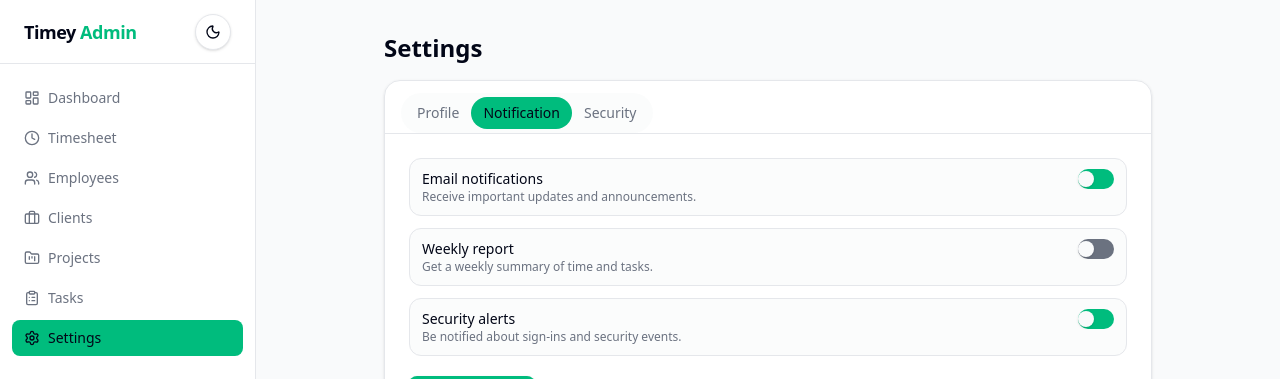
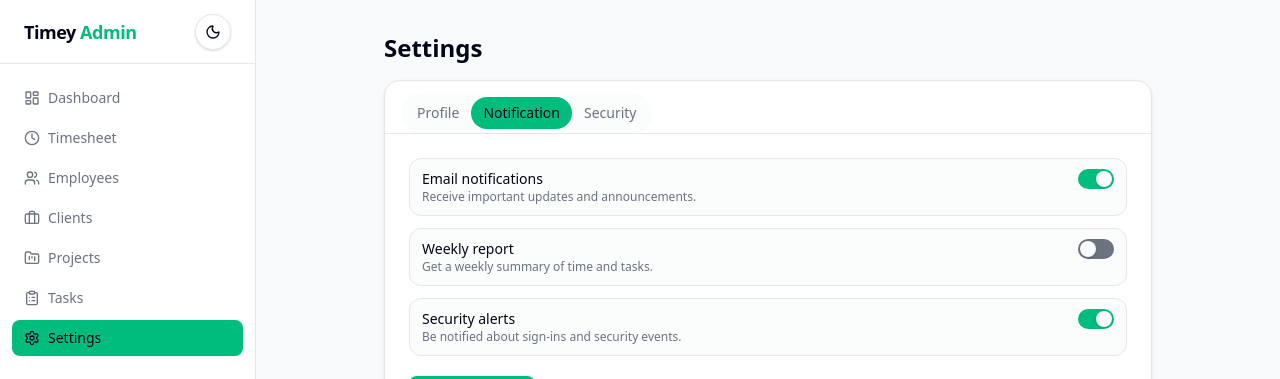
Before and after one commit to Bhavya190/Timey, a Next.js app: page /admin/settings in a window 1280 px wide. Both pictures are taken after a click on the button "Notification". Shown: the top 379 px of the page. Built offline with nearby package versions, Linux system fonts and the light colour scheme.

Commit message:
Fix:admin/employee setting toggle raw knob animation

```diff
--- a/src/components/settings/NotificationForm.tsx
+++ b/src/components/settings/NotificationForm.tsx
@@ -98,18 +98,41 @@ function ToggleRow({
         <p className="text-sm font-medium">{label}</p>
         <p className="text-xs text-muted">{description}</p>
       </div>
-      <label className="inline-flex items-center gap-2">
+
+      <label className="relative inline-flex items-center cursor-pointer">
         <span className="sr-only">{label}</span>
+
+        {/* peer checkbox */}
         <input
           type="checkbox"
           name={name}
           checked={checked}
           onChange={onChange}
-          className="peer hidden"
+          className="sr-only peer"
         />
-        <span className="relative inline-flex h-5 w-9 items-center rounded-full bg-muted peer-checked:bg-emerald-500 transition-colors">
-          <span className="inline-block h-4 w-4 rounded-full bg-background shadow transform transition-transform translate-x-0 peer-checked:translate-x-4" />
-        </span>
+
+        {/* track + knob (knob is the after: pseudo-element) */}
+        <div
+          className="
+            w-9 h-5
+            bg-muted
+            rounded-full
+            transition-colors
+            peer-checked:bg-emerald-500
+            relative
+            after:content-['']
+            after:absolute
+            after:top-[2px]
+            after:left-[2px]
+            after:h-4
+            after:w-4
+            after:rounded-full
+            after:bg-background
+            after:shadow
+            after:transition-all
+            peer-checked:after:translate-x-4
+          "
+        />
       </label>
     </div>
   );
--- a/src/components/settings/SecurityForm.tsx
+++ b/src/components/settings/SecurityForm.tsx
@@ -81,18 +81,41 @@ export default function SecurityForm() {
             Add an extra layer of security to your account.
           </p>
         </div>
-        <label className="inline-flex items-center gap-2">
+
+        <label className="relative inline-flex items-center cursor-pointer">
           <span className="sr-only">Enable two-factor authentication</span>
+
+          {/* peer checkbox */}
           <input
             type="checkbox"
             name="twoFactorEnabled"
             checked={form.twoFactorEnabled}
             onChange={handleChange}
-            className="peer hidden"
+            className="sr-only peer"
           />
-          <span className="relative inline-flex h-5 w-9 items-center rounded-full bg-muted peer-checked:bg-emerald-500 transition-colors">
-            <span className="inline-block h-4 w-4 rounded-full bg-background shadow transform transition-transform translate-x-0 peer-checked:translate-x-4" />
-          </span>
+
+          {/* track + knob (knob is the after: pseudo-element) */}
+          <div
+            className="
+              w-9 h-5
+              bg-muted
+              rounded-full
+              transition-colors
+              peer-checked:bg-emerald-500
+              relative
+              after:content-['']
+              after:absolute
+              after:top-[2px]
+              after:left-[2px]
+              after:h-4
+              after:w-4
+              after:rounded-full
+              after:bg-background
+              after:shadow
+              after:transition-all
+              peer-checked:after:translate-x-4
+            "
+          />
         </label>
       </div>
 
```
